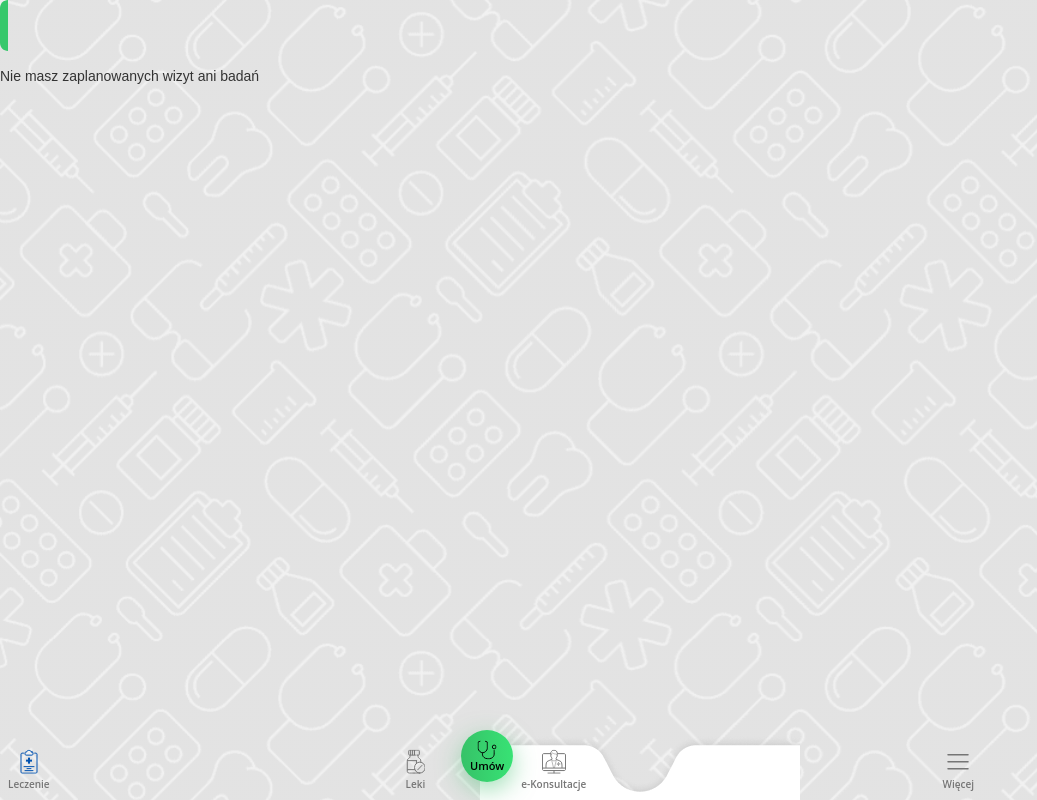
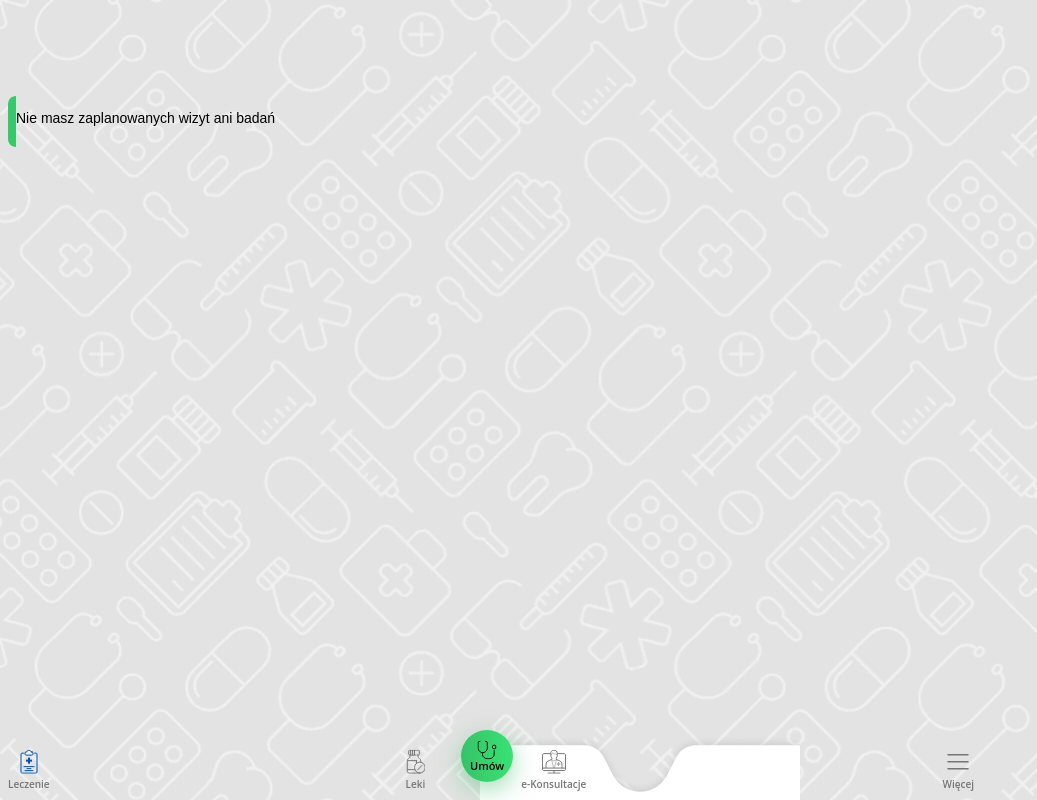
Before and after one commit to kakuliniec/patient, a website built with Parcel: page index.html in a window 1280 px wide. Shown: the whole page, without its empty margins (0-1037 px from the left). Built offline with nearby package versions, Linux system fonts and the light colour scheme.

Commit message:
styling upcoming info section, import scss hero to main scss

```diff
--- a/src/scss/header.scss
+++ b/src/scss/header.scss
@@ -0,0 +1,11 @@
+.container {
+    font-style: normal;
+    display: flex;
+    flex-flow: row;
+    color: #000000;
+    align-items: center;
+    justify-content: flex-start;
+    flex-wrap: wrap;
+    margin: 0 auto;
+
+}
--- a/src/scss/hero.scss
+++ b/src/scss/hero.scss
@@ -3,16 +3,20 @@
     .container {
         padding: 96px 8px 0px 8px;
     }
-}
 
-.container {
-    font-style: normal;
-    display: flex;
-    flex-flow: column;
-    color: #000000;
-    align-items: center;
-    justify-content: flex-start;
-    flex-wrap: wrap;
-    margin: 0 auto;
+    &__upcoming {
+        display: flex;
+        align-content: center;
+        justify-content: center;
+
+        &--info {
+            padding: 16px 16px 16px 8px;
+            margin: 0 auto;
+            line-height: 19px;
+            border-radius: 4px;
+        }
+    }
+
+
 
 }
--- a/src/scss/main.scss
+++ b/src/scss/main.scss
@@ -1,5 +1,7 @@
 @import "./normalize";
-@import url(./bottomMenu.scss);
+@import "./bottomMenu.scss";
+@import "./header.scss";
+@import "./hero.scss";
 
 
 
```
Also changed, not shown: index.html (+1 -2 lines).
